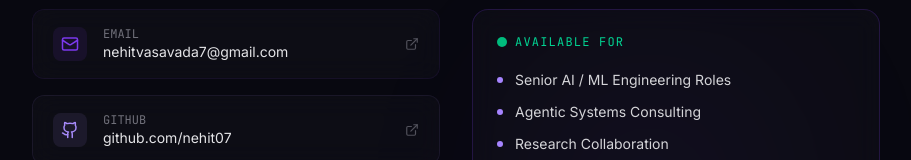
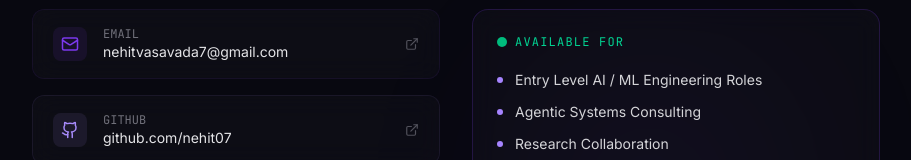
Before and after one commit to nehit07/portfolio, a Next.js app: page / in a window 1280 px wide. Shown: the part 6517-6677 px from the top of the page, without its empty margins (184-1095 px from the left). Built offline with nearby package versions, Linux system fonts and the light colour scheme.

Commit message:
Changed the Designation

```diff
--- a/components/ContactNode.tsx
+++ b/components/ContactNode.tsx
@@ -36,7 +36,7 @@ const CONTACT_LINKS = [
 ];
 
 const AVAILABLE_FOR = [
-    "Senior AI / ML Engineering Roles",
+    "Entry Level AI / ML Engineering Roles",
     "Agentic Systems Consulting",
     "Research Collaboration",
     "LangGraph / RAG Architecture Review",
```
